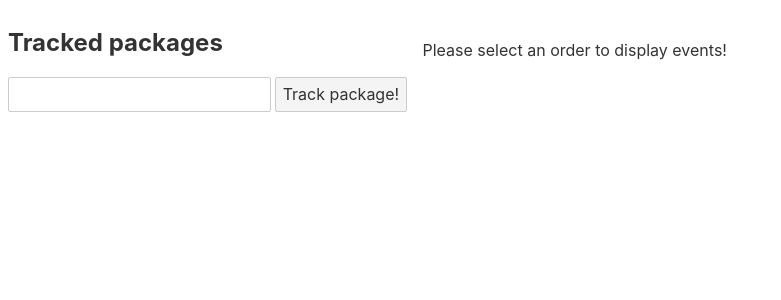
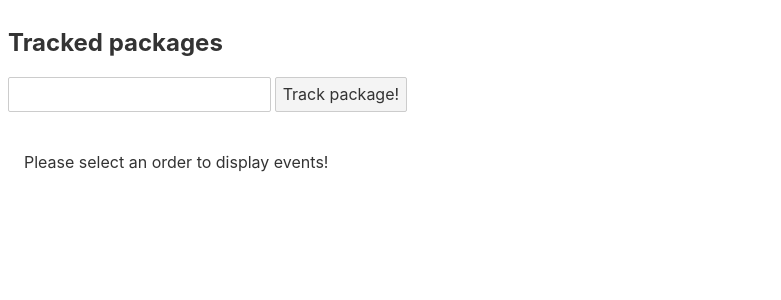
Before and after one commit to kamoshi/pp-tracker, a Svelte app: page / in a window 1280 px wide. Shown: the top 300 px of the page, without its empty margins (0-781 px from the left). Built offline with nearby package versions, Linux system fonts and the light colour scheme.

Commit message:
Change flex direction

```diff
--- a/src/components/App.svelte
+++ b/src/components/App.svelte
@@ -51,10 +51,6 @@ import OrderList from "./OrderList.svelte";
 	:global(#root) {
 		display: flex;
 		flex-direction: column;
-
-		@media (min-width: 1000px) {
-			flex-direction: row;
-		}
 	}
 
 	div {
```
